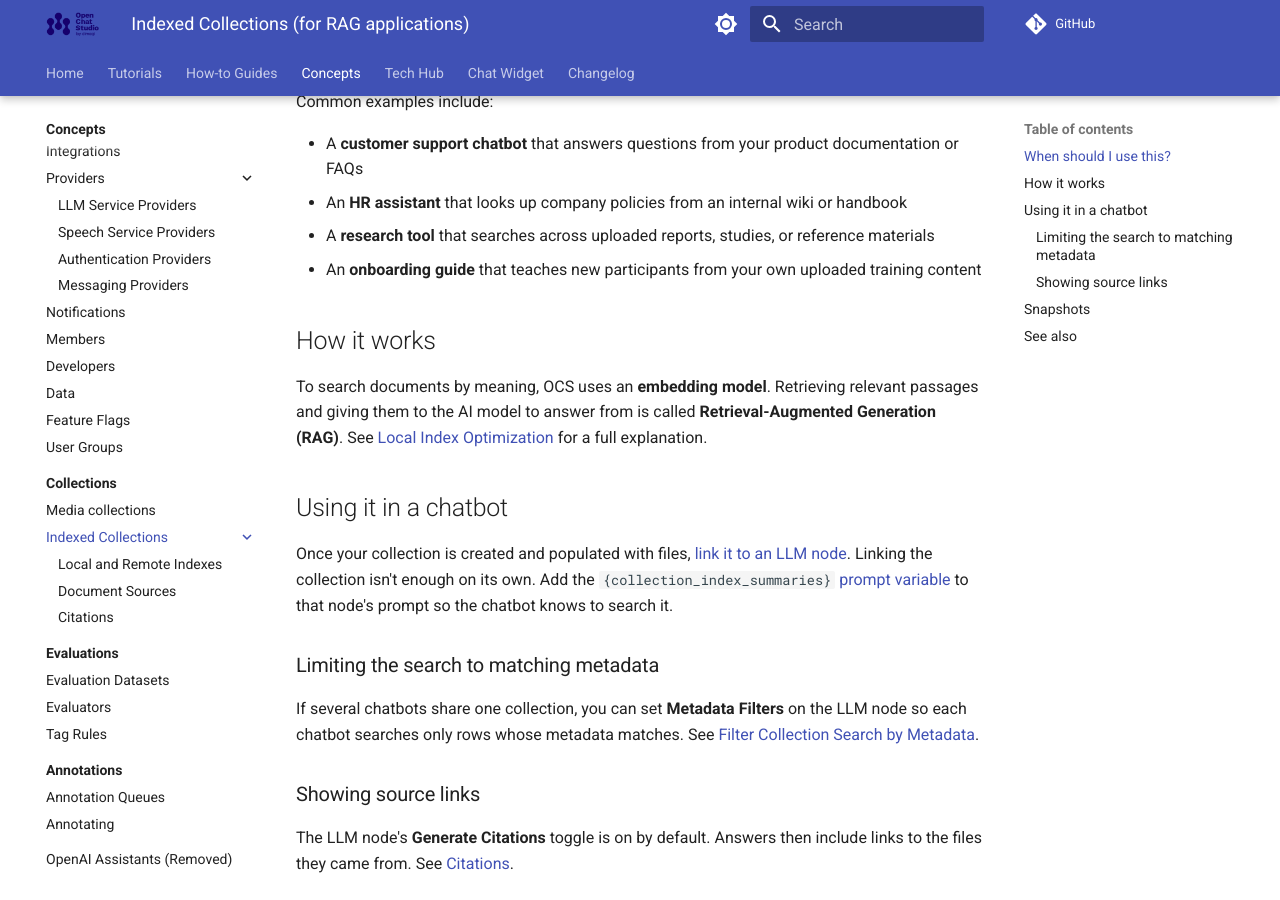
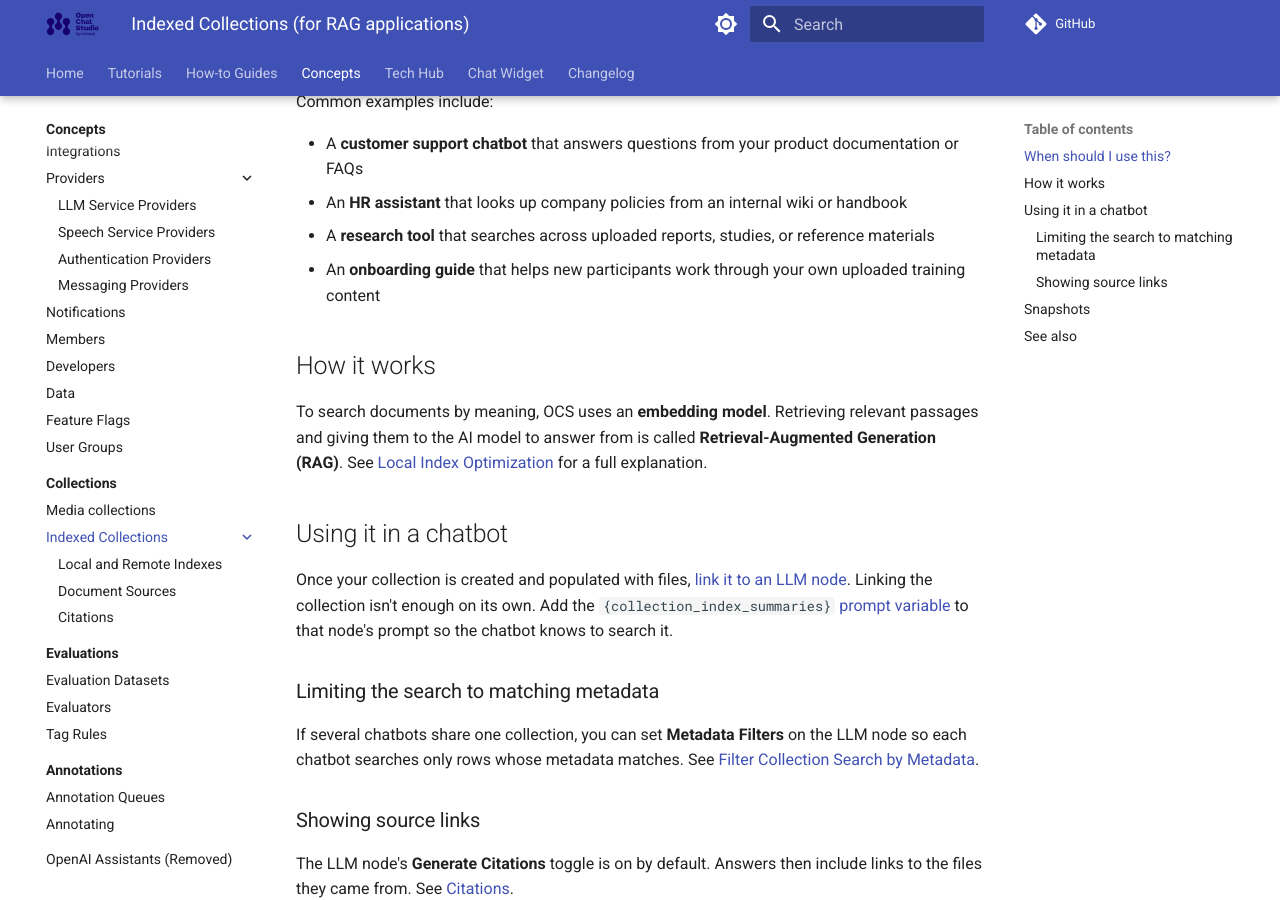
Before and after one commit to dimagi/open-chat-studio-docs, an MkDocs documentation site: the page built from docs/concepts/collections/indexed_collections/index.md, in a window 1280 px wide and 900 px high, scrolled down 348 px. Built offline with MkDocs 1.6.1 and Material for MkDocs 9.7.7, drawn with Linux system fonts in a browser that asks for light colours; a script that is not in the unit is left out; comment, search, counter and statistics services are not loaded.

Commit message:
Review Fixes:

```diff
--- a/docs/concepts/collections/indexed_collections/index.md
+++ b/docs/concepts/collections/indexed_collections/index.md
@@ -14,7 +14,7 @@ Common examples include:
 - A **customer support chatbot** that answers questions from your product documentation or FAQs
 - An **HR assistant** that looks up company policies from an internal wiki or handbook
 - A **research tool** that searches across uploaded reports, studies, or reference materials
-- An **onboarding guide** that teaches new participants from your own uploaded training content
+- An **onboarding guide** that helps new participants work through your own uploaded training content
 
 ## How it works
 
```
Also changed, not shown: docs/concepts/llm.md (+1 -2 lines), docs/concepts/team/developer.md (+1 -0 lines), docs/concepts/team/integrations.md (+1 -1 lines).
